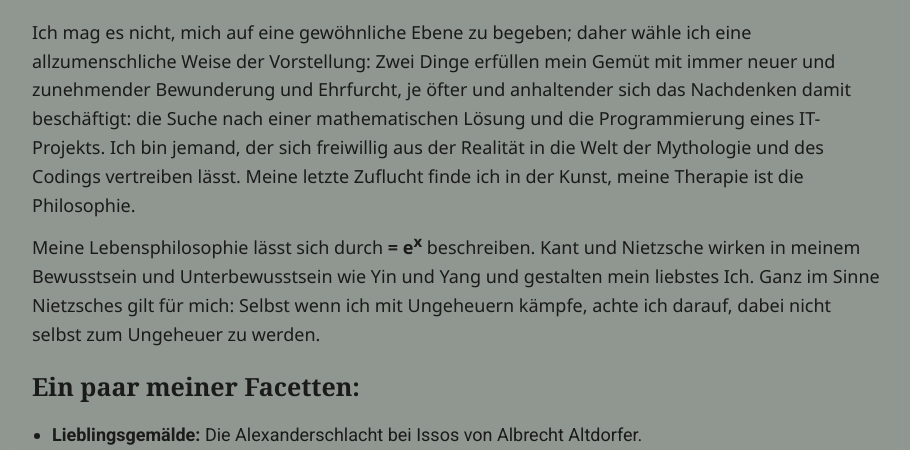
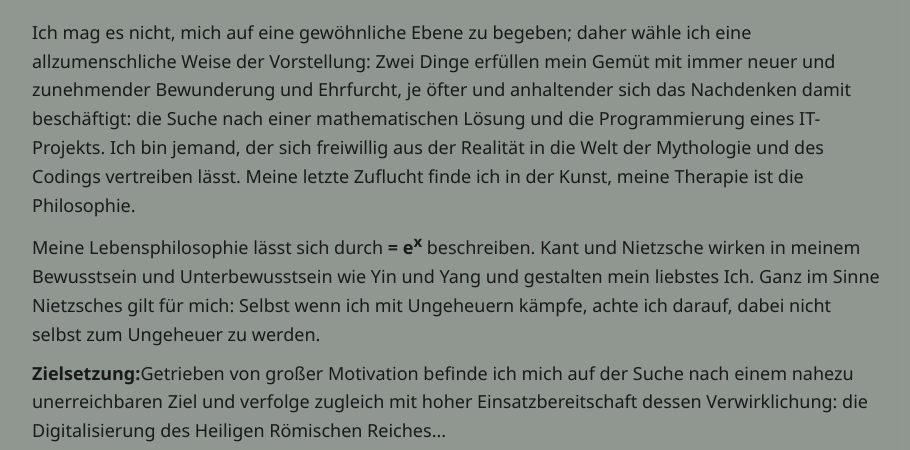
Before and after one commit to mahmoudmosa1000-netizen/mahmoudmosa-netizenhi.github.io, a plain HTML site: page index.html in a window 1280 px wide. Shown: the part 502-952 px from the top of the page, without its empty margins (183-1093 px from the left). Drawn offline with Linux system fonts and the light colour scheme.

Commit message:
Add goal statement to index.html

```diff
--- a/index.html
+++ b/index.html
@@ -23,6 +23,8 @@
     <p>Ich mag es nicht, mich auf eine gewöhnliche Ebene zu begeben; daher wähle ich eine allzumenschliche Weise der Vorstellung: Zwei Dinge erfüllen mein Gemüt mit immer neuer und zunehmender Bewunderung und Ehrfurcht, je öfter und anhaltender sich das Nachdenken damit beschäftigt: die Suche nach einer mathematischen Lösung und die Programmierung eines IT-Projekts. Ich bin jemand, der sich freiwillig aus der Realität in die Welt der Mythologie und des Codings vertreiben lässt. Meine letzte Zuflucht finde ich in der Kunst, meine Therapie ist die Philosophie.</p>
 
     <p>Meine Lebensphilosophie lässt sich durch <strong>= e<sup>x</sup></strong> beschreiben. Kant und Nietzsche wirken in meinem Bewusstsein und Unterbewusstsein wie Yin und Yang und gestalten mein liebstes Ich. Ganz im Sinne Nietzsches gilt für mich: Selbst wenn ich mit Ungeheuern kämpfe, achte ich darauf, dabei nicht selbst zum Ungeheuer zu werden.</p>
+
+    <p> <strong>Zielsetzung:</strong>Getrieben von großer Motivation befinde ich mich auf der Suche nach einem nahezu unerreichbaren Ziel und verfolge zugleich mit hoher Einsatzbereitschaft dessen Verwirklichung: die Digitalisierung des Heiligen Römischen Reiches...</p>
 
     <h2 class="left">Ein paar meiner Facetten:</h2>
 
```
